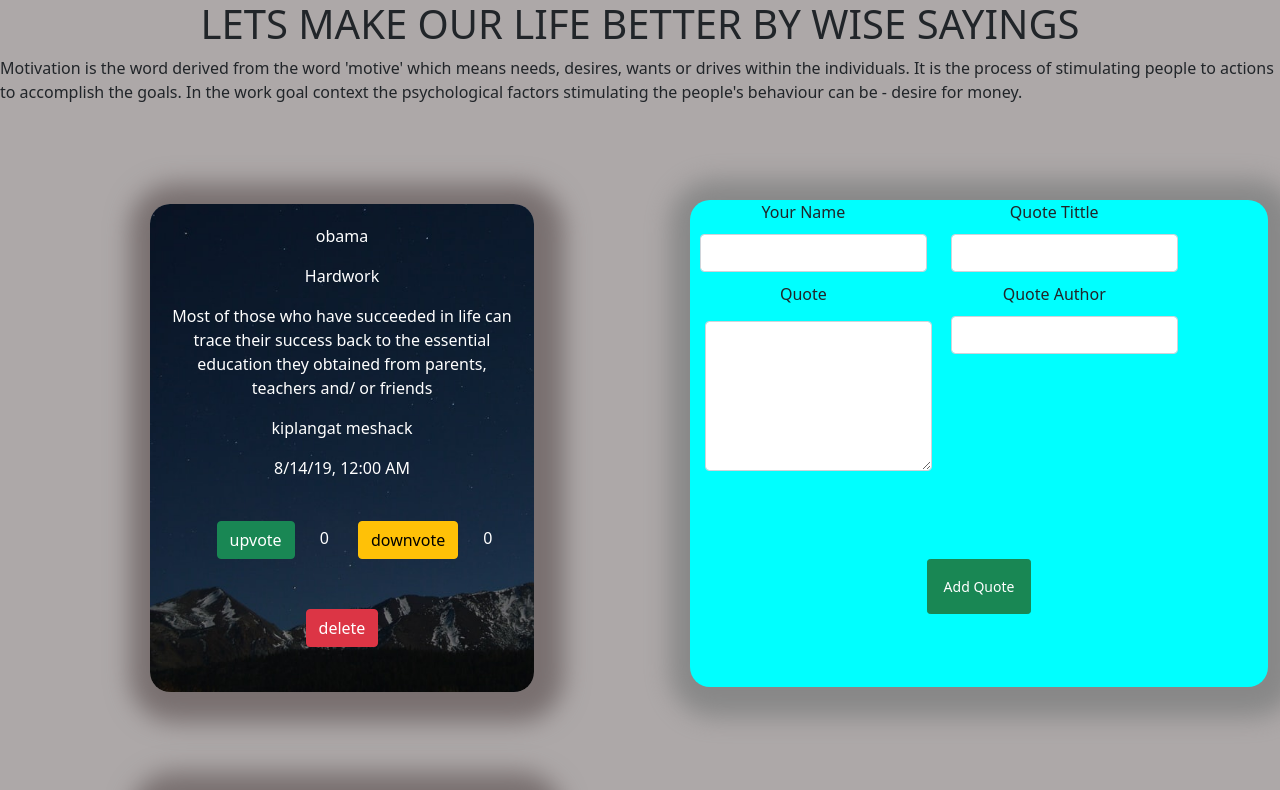
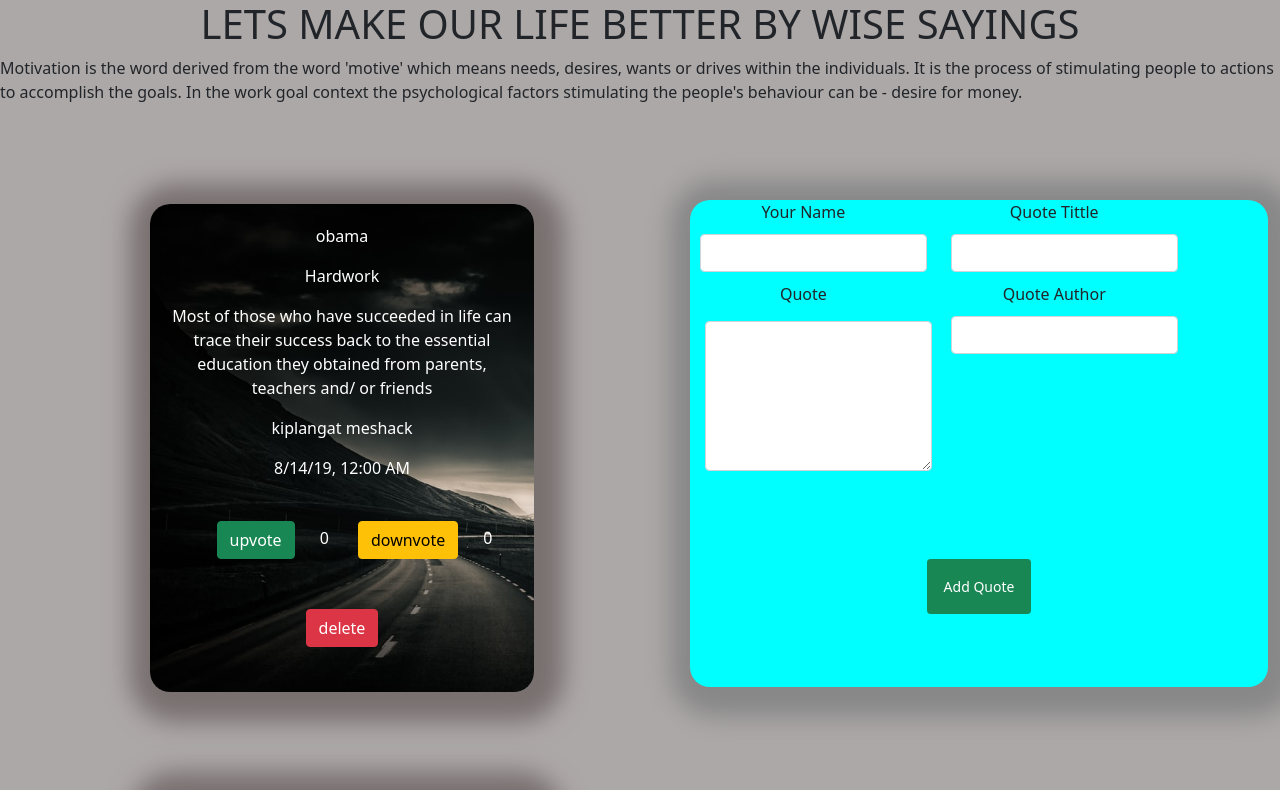
Before and after one commit to kiplangat01/Quote, an Angular app in the folder quote-app/: page / in a window 1280 px wide. Shown: the top 790 px of the page. Built offline with nearby package versions, Linux system fonts and the light colour scheme.

Commit message:
changed background image for output fields

```diff
--- a/quote-app/src/app/quote/quote.component.html
+++ b/quote-app/src/app/quote/quote.component.html
@@ -1,6 +1,6 @@
 
 <h1>lets make our life better by wise sayings</h1>
-<p>Motivation is the word derived from the word 'motive' which means needs,
+<p class="para">Motivation is the word derived from the word 'motive' which means needs,
     desires, wants or drives within the individuals. It is the process of stimulating
     people to actions to accomplish the goals. In the work goal context the psychological
     factors stimulating the people's
--- a/quote-app/src/styles.css
+++ b/quote-app/src/styles.css
@@ -32,7 +32,7 @@ button{
 .quot{
 
     width: 30%;
-    background-image: url("./images/bgq.jpeg");
+    background-image: url("./images/roadbg.jpeg");
     background-size: cover;
     margin: 20px;
     padding: 20px;
```
Also changed, not shown: quote-app/src/images/bgq.jpeg (deleted), quote-app/src/images/roadbg.jpeg (added).
